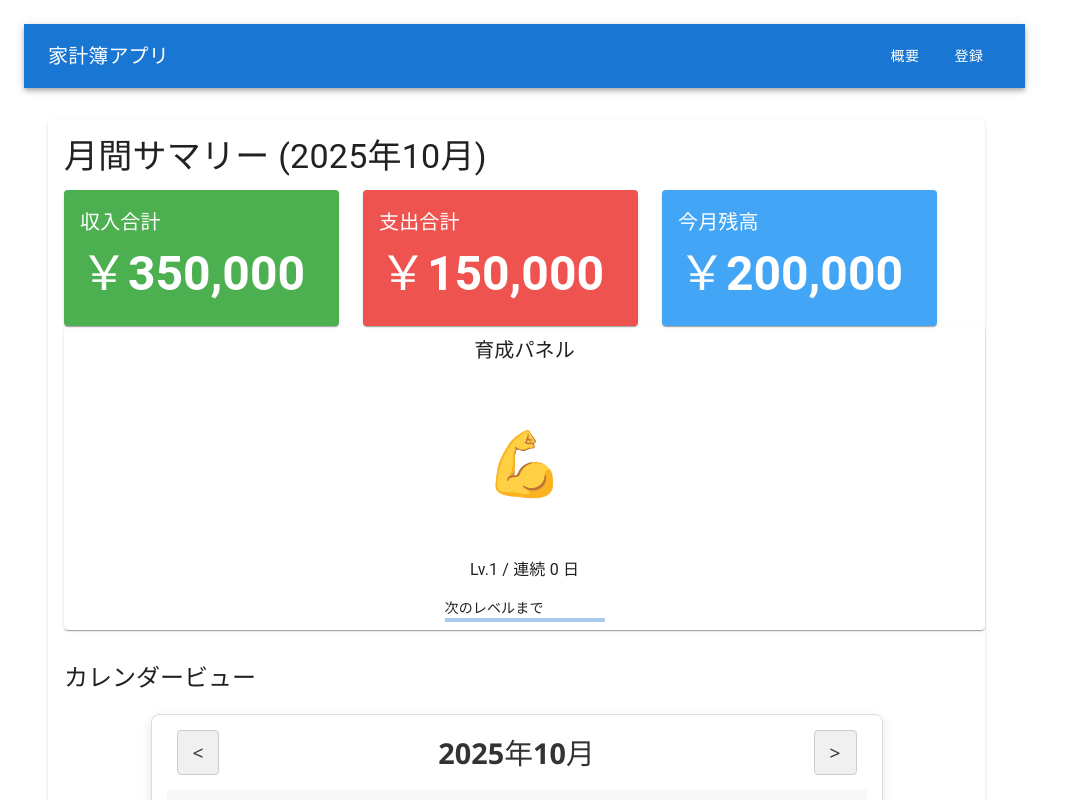
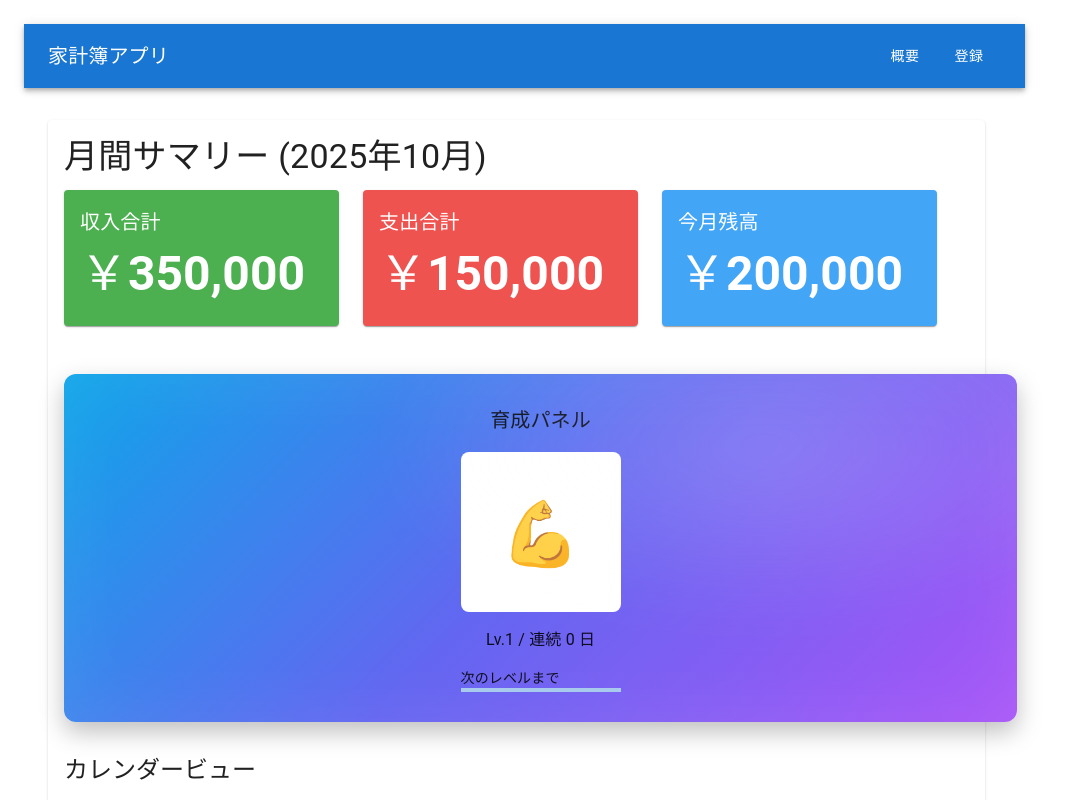
Before and after one commit to Bioinformatics-And-Bioengineering/hackathon2025_10_frontend1, a React (Vite) app in the folder my-app/: page / in a window 1280 px wide. Shown: the top 800 px of the page, without its empty margins (0-1070 px from the left). Built offline with nearby package versions, Linux system fonts and the light colour scheme; no server answers; some icons are missing.

Commit message:
配置変更

```diff
--- a/my-app/src/components/Dashboard.jsx
+++ b/my-app/src/components/Dashboard.jsx
@@ -31,18 +31,39 @@ const Dashboard = () => {
               <SummaryCard title="今月残高" amount={200000} type="balance" />
             </Grid>
           </Grid>
+          <br></br>
+          <br></br>
+
           <Grid item xs={12} md={5}>
   <Paper
+    elevation={8}
     sx={{
-            p: 1,
-            height: '100%',
+      p: { xs: 2, md: 3 },
+      height: '300px',
       width: '100%',
       display: 'flex',
       alignItems: 'center',
       justifyContent: 'center',
+      borderRadius: 3,
+      position: 'relative',
+      overflow: 'hidden',
+      // グラデ背景（ヒーロー感）
+      background: 'linear-gradient(135deg, #0EA5E9 0%, #6366F1 50%, #A855F7 100%)',
+      // 強めのシャドウ
+      boxShadow:
+        '0 10px 25px rgba(0,0,0,0.25), inset 0 0 80px rgba(255,255,255,0.08)',
+      // ほんのり光るオーバーレイ
+      '&::before': {
+        content: '""',
+        position: 'absolute',
+        inset: -80,
+        background: 'radial-gradient(closest-side, rgba(255,255,255,0.18), transparent 70%)',
+        filter: 'blur(30px)',
+        transform: 'translate(20%, -20%)',
+      },
     }}
   >
-          <AvatarPanel userId={1} />
+    <AvatarPanel userId={1} size={240} highlight showStats />
   </Paper>
 </Grid>
           <Typography variant="h5" sx={{ mt: 4 }}>
```
Lines whose indentation alone changed are shown as unchanged.
